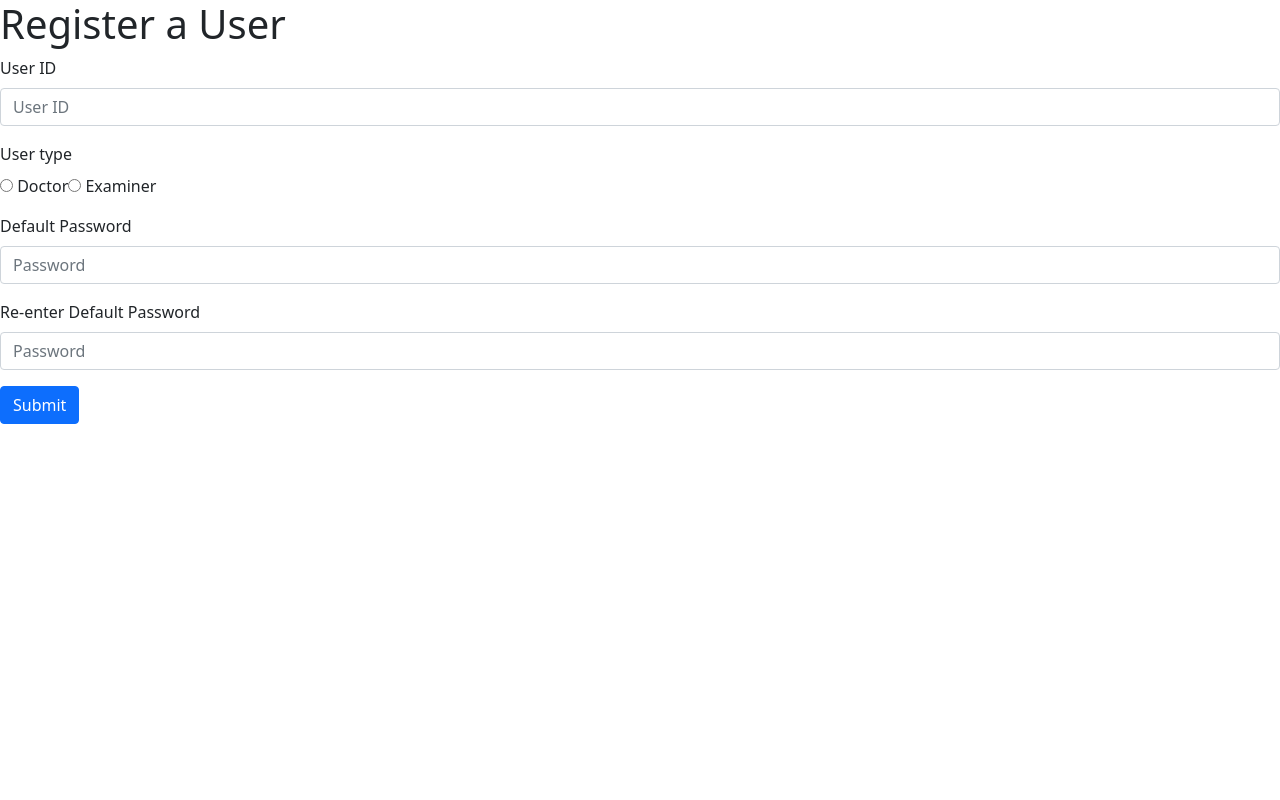
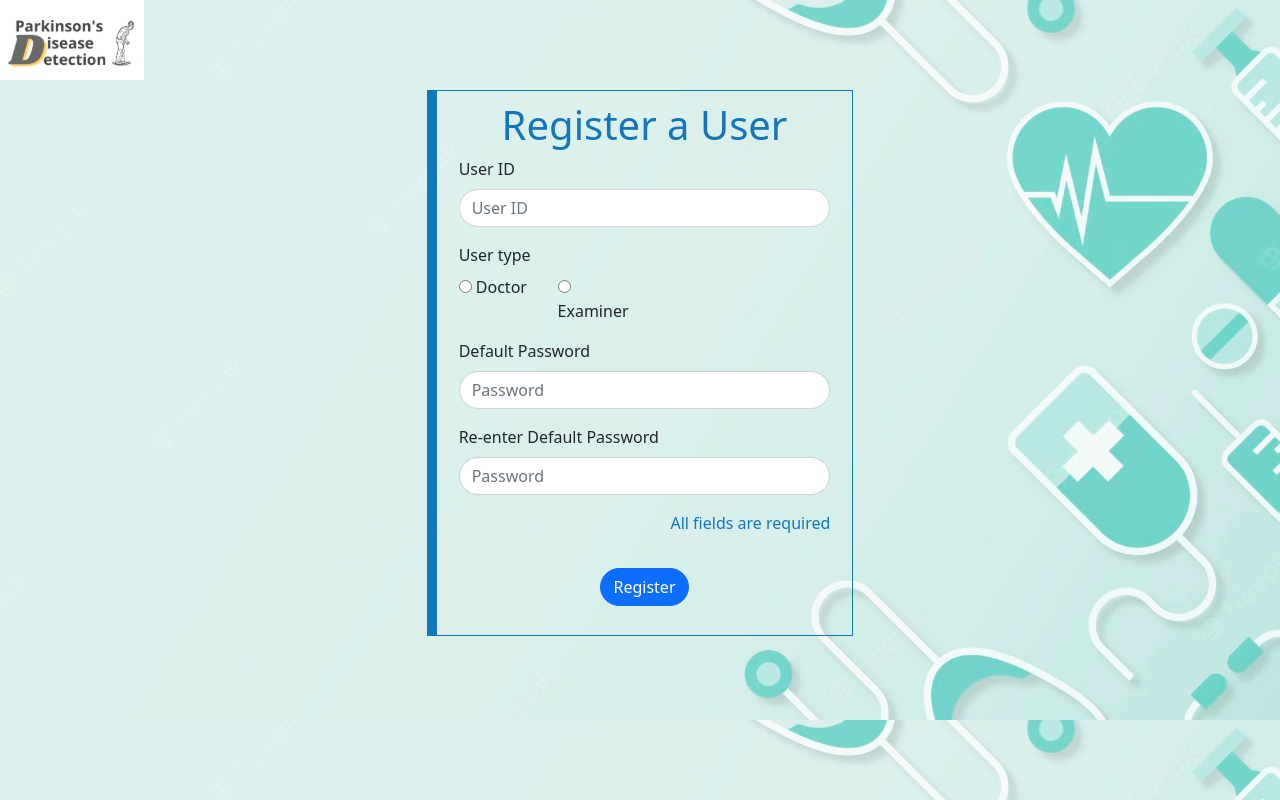
Before and after one commit to team-hexagon-6/react-FrontEnd, a React (Create React App) app: page /registerUser in a window 1280 px wide. Built offline with nearby package versions, Linux system fonts and the light colour scheme.

Commit message:
Modified initial registration
Modified registration page
Added background image to body
Connected registration page to backend

```diff
--- a/src/App.css
+++ b/src/App.css
@@ -1,41 +1,4 @@
-.App {
-  text-align: center;
+body {
+  background-image: url('../public/background.jpeg');
+  background-size: cover;
 }
-
-
-.App-logo {
-  height: 40vmin;
-  pointer-events: none;
-}
-
-@media (prefers-reduced-motion: no-preference) {
-  .App-logo {
-    animation: App-logo-spin infinite 20s linear;
-  }
-}
-
-.App-header {
-  background-color: #282c34;
-  min-height: 100vh;
-  display: flex;
-  flex-direction: column;
-  align-items: center;
-  justify-content: center;
-  font-size: calc(10px + 2vmin);
-  color: rgb(124, 87, 87);
-
-}
-
-.App-link {
-  color: #97c9d7;
-}
-
-
-@keyframes App-logo-spin {
-  from {
-    transform: rotate(0deg);
-  }
-  to {
-    transform: rotate(360deg);
-  }
-}
--- a/src/services/AuthServices.js
+++ b/src/services/AuthServices.js
@@ -1,7 +1,6 @@
 import axios from "axios";
 
 const register = (data) => {
-    console.log(data);
 
     return axios({
         method: 'post',
--- a/src/views/registration/RegisterUser.css
+++ b/src/views/registration/RegisterUser.css
@@ -1,10 +1,27 @@
+.reg {
+    justify-content: center;
+    width: fit-content;
+    border: 1px solid #1376BD;
+    border-left: 10px solid #1376BD;
+    padding: 10px;
+    margin: auto;
+    margin-top: 10px;
+    margin-bottom: 10px;
+    top: 50%;
+}
+
+.reg_header {
+    color: #1376BD;
+    text-align: center;
+}
+
 .error {
     color: crimson;
     width: fit-content;
-    padding: 5px;
     margin: 2px
 }
 
-.reg_button {
-    border-radius: 10px;
+.required {
+    text-align: right;
+    color: #1376BD;
 }
--- a/src/views/registration/RegisterUser.js
+++ b/src/views/registration/RegisterUser.js
@@ -3,6 +3,7 @@ import { Form, Button } from "react-bootstrap";
 import { registration } from '../../JoiSchema';
 import AuthServices from '../../services/AuthServices';
 import "./RegisterUser.css";
+import HeaderOne from "../../components/headers/HeaderOne";
 
 const RegisterUser = () => {
 
@@ -50,55 +51,87 @@ const RegisterUser = () => {
     return (
         <div className="register_user">
 
+            <HeaderOne />
+
+            <div className="col-sm-4 reg">
+
                 <h1 className="reg_header">Register a User</h1>
+
+                <div className="container reg_form justify-content-center">
 
                     <Form onSubmit={handleSubmit}>
 
+                        <div className="justify-content-center row g-3 align-items-center">
                             <Form.Group className="mb-3">
                                 <Form.Label>User ID</Form.Label>
                                 <Form.Control
                                     placeholder="User ID"
+                                    style={{ borderRadius: "20px" }}
                                     value={user_id}
                                     onChange={(e) => setUserID(e.target.value)}
                                 />
                                 {id_err != '' && <p className="error">{id_err}</p>}
                             </Form.Group>
+                        </div>
 
+                        <div className="justify-content-center row g-3 align-items-center">
                             <Form.Group className="mb-3">
                                 <Form.Label>User type</Form.Label><br />
+                                <div className="row">
+                                    <div className="col-md-3">
                                         <input type="radio" value="doctor" name="user_type" onChange={(e) => setUserType(e.target.value)} /> Doctor
+                                    </div>
+                                    <div className="col-md-3">
                                         <input type="radio" value="examiner" name="user_type" onChange={(e) => setUserType(e.target.value)} /> Examiner
+                                    </div>
+                                </div>
                                 {type_err != '' && <p className="error">{type_err}</p>}
                             </Form.Group>
+                        </div>
 
+                        <div className="justify-content-center row g-3 align-items-center">
                             <Form.Group className="mb-3" controlId="formBasicPassword">
                                 <Form.Label>Default Password</Form.Label>
                                 <Form.Control
                                     type="password"
                                     name="password"
                                     placeholder="Password"
+                                    style={{ borderRadius: "20px" }}
                                     value={password}
                                     onChange={(e) => setPassword(e.target.value)}
                                 />
                                 {pwd_err != '' && <p className="error">{pwd_err}</p>}
                             </Form.Group>
+                        </div>
 
+                        <div className="justify-content-center row g-3 align-items-center">
                             <Form.Group className="mb-3" controlId="formBasicPassword">
                                 <Form.Label>Re-enter Default Password</Form.Label>
                                 <Form.Control
                                     type="password"
                                     name="re_password"
                                     placeholder="Password"
+                                    style={{ borderRadius: "20px" }}
                                     value={re_password}
                                     onChange={(e) => setRePassword(e.target.value)}
                                 />
                             </Form.Group>
+                        </div>
 
-                <Button variant="primary" type="submit" className="reg_button">
-                    Submit
+                        <div className="row required"><label>All fields are required</label></div>
+
+                        <div className="btn-container d-flex justify-content-center ">
+                            <Button type="submit" className="reg_button" style={{ borderRadius: "20px" }}>
+                                Register
                             </Button>
+                        </div>
 
                     </Form>
+
+                </div>
+
+            </div>
+
 
         </div>
     );
```
Also changed, not shown: public/background.jpeg (added). Lines whose indentation alone changed are shown as unchanged.
